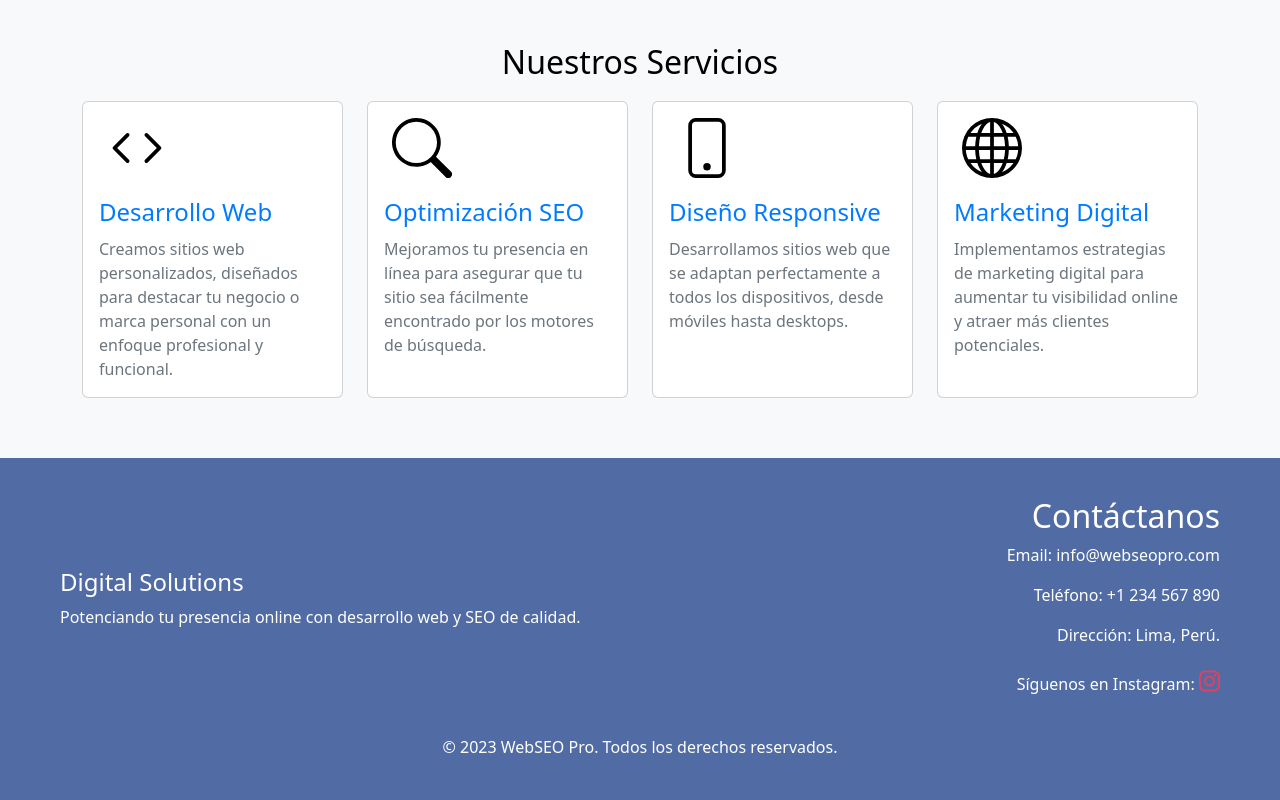
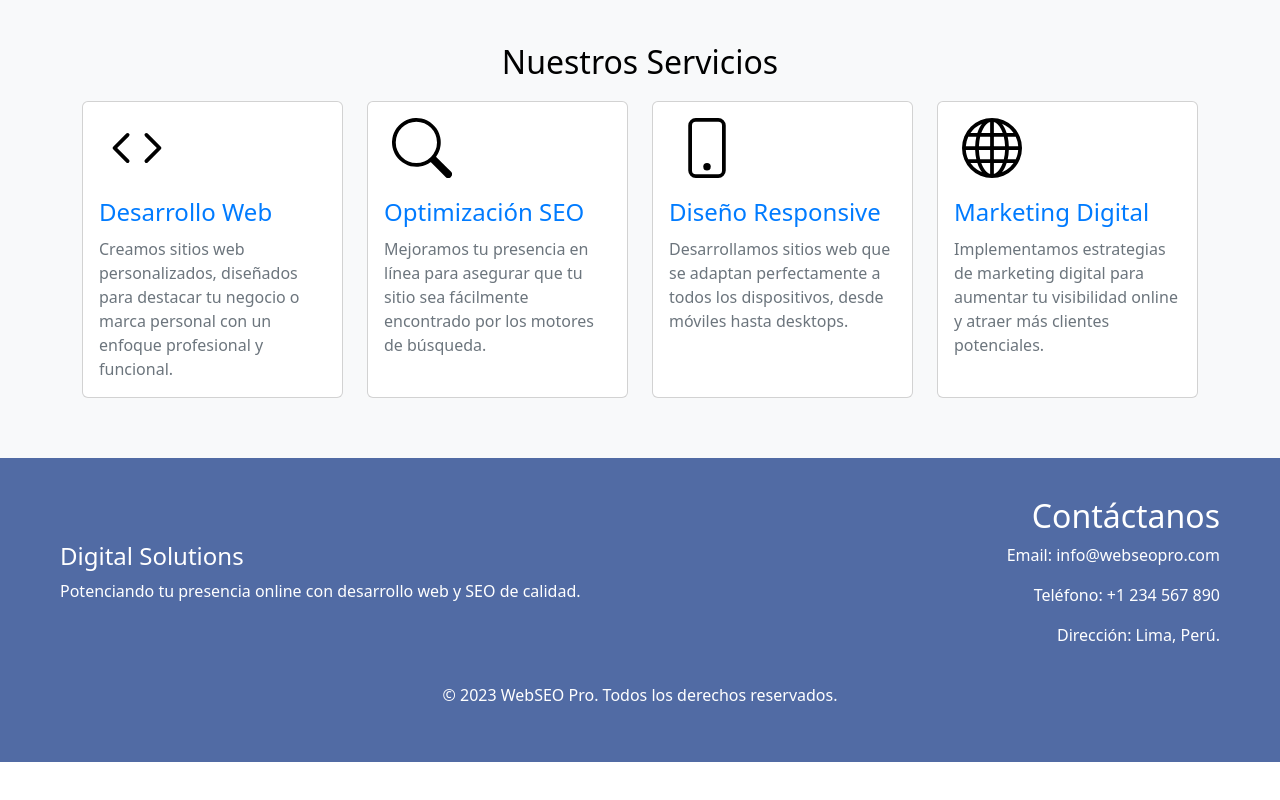
Before and after one commit to BrandoSR96/Dsolutions, a website: page index.html in a window 1280 px wide. Shown: the part 340-1140 px from the top of the page. After the commit the page ends 1102 px from the top, so only its background shows below. Drawn offline with nearby package versions, Linux system fonts and the light colour scheme.

Commit message:
Update index.html

```diff
--- a/index.html
+++ b/index.html
@@ -211,7 +211,7 @@
           <p id="descripcion-direccion">Dirección: Lima, Perú.</p>
 
           <!-- Icono de Instagram -->
-          <p id="descripcion-instagram">
+          <!-- <p id="descripcion-instagram">
             Síguenos en Instagram:
             <a
               href="https://www.instagram.com/tu_instagram/"
@@ -220,7 +220,7 @@
             >
               <i class="fab fa-instagram"></i>
             </a>
-          </p>
+          </p> -->
         </div>
       </div>
 
```
